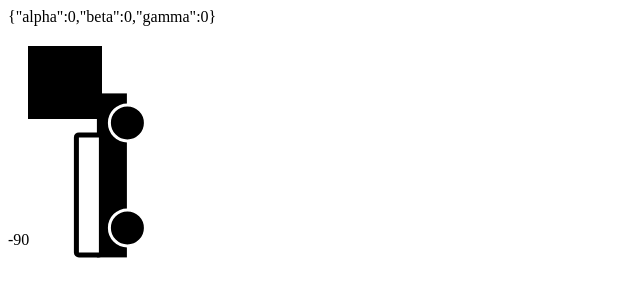
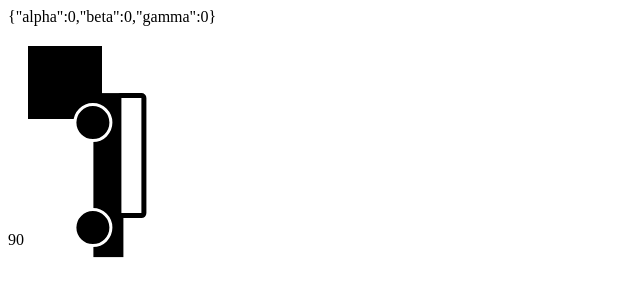
Before and after one commit to 10hendersonm/khaelian.com, a React (Create React App) app in the folder ui/: page / in a window 1280 px wide. Shown: the top 300 px of the page, without its empty margins (0-640 px from the left). Built offline with nearby package versions, Linux system fonts and the light colour scheme.

Commit message:
simplified climb angle for debugging

```diff
--- a/ui/src/jeep-accelerometer/App.js
+++ b/ui/src/jeep-accelerometer/App.js
@@ -47,8 +47,8 @@ const App = () => {
     }
   }, [])
 
-  const isClimb = currentOrientation.alpha < 0 && currentOrientation.beta < 0
-  var climbAngle = (90 - currentOrientation.gamma) * (isClimb ? 1 : -1)
+  // const isClimb = currentOrientation.alpha < 0 && currentOrientation.beta < 0
+  var climbAngle = 90 - currentOrientation.gamma
 
   const classes = useStyles({
     climbAngle,
```
